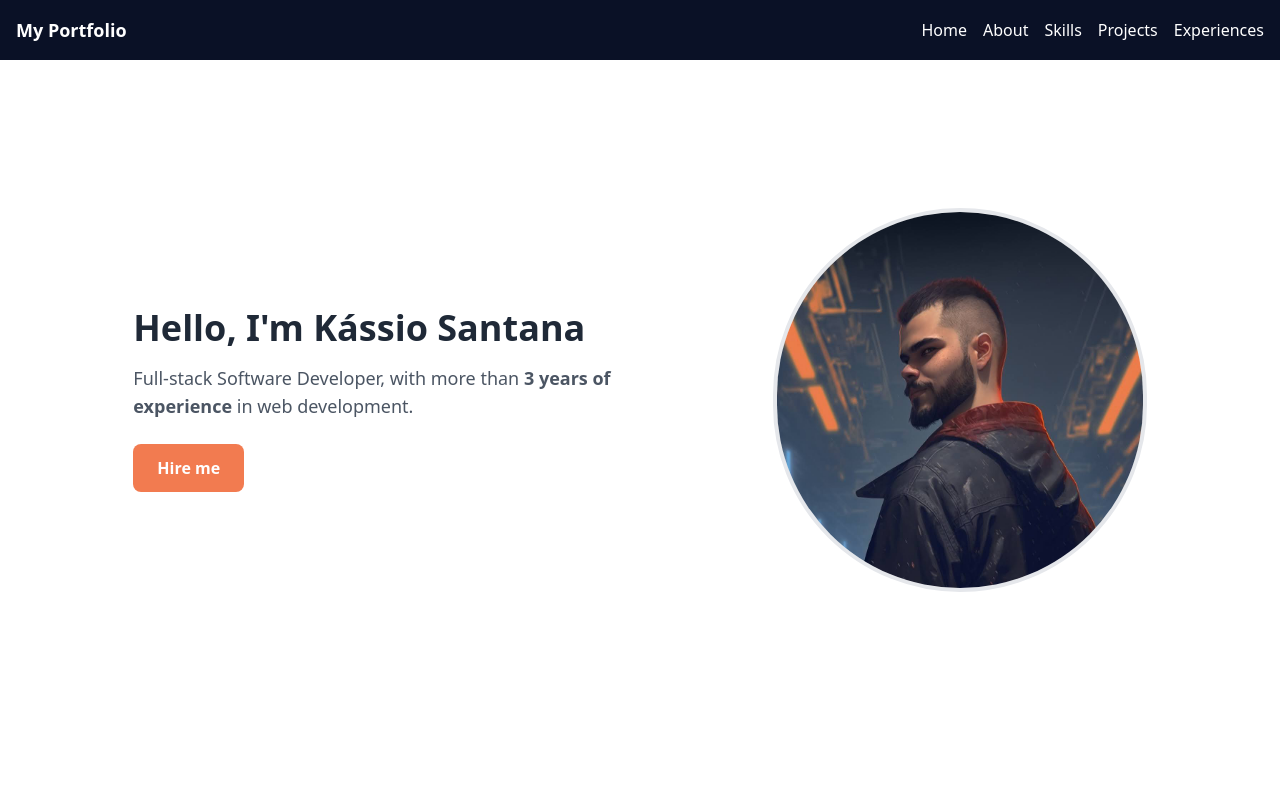
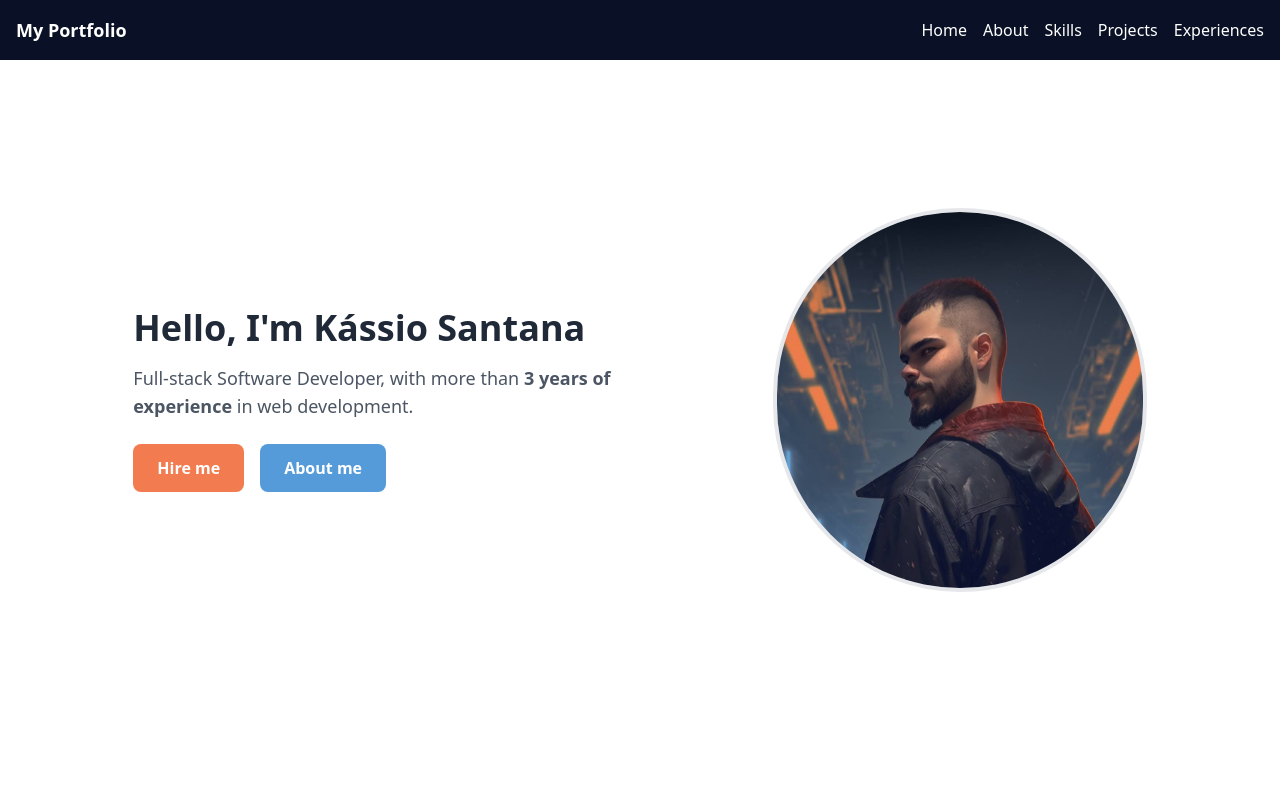
Before and after one commit to sankassio99/portifolio-2023, a Vue app: page / in a window 1280 px wide. Shown: the top 800 px of the page. Built offline with nearby package versions, Linux system fonts and the light colour scheme.

Commit message:
🐂💕

```diff
--- a/src/components/HomePage.vue
+++ b/src/components/HomePage.vue
@@ -6,12 +6,20 @@
                 <h1 class="text-4xl font-bold text-gray-800">Hello, I'm Kássio Santana</h1>
                 <p class="text-gray-600 mt-4 text-lg">
                     Full-stack Software Developer, with more than <b>3 years of experience</b> in web development.</p>
-                <a href="#"
+                <div class="flex gap-4 md:justify-start justify-center">
+                    <a href="#"
                     class="mt-6 inline-block px-6
                     py-3 bg-customOrange text-white
                     font-semibold rounded-lg hover:bg-customSalmon
                     transition duration-300 ease-in-out">
                     Hire me</a>
+                    <a href="#aboutMe"
+                        class="mt-6 inline-block px-6
+                        py-3 bg-customCyan text-white
+                        font-semibold rounded-lg hover:bg-customSalmon
+                        transition duration-300 ease-in-out">
+                        About me</a>
+                </div>
             </div>
 
             <!-- Right side: Rounded picture -->
```
